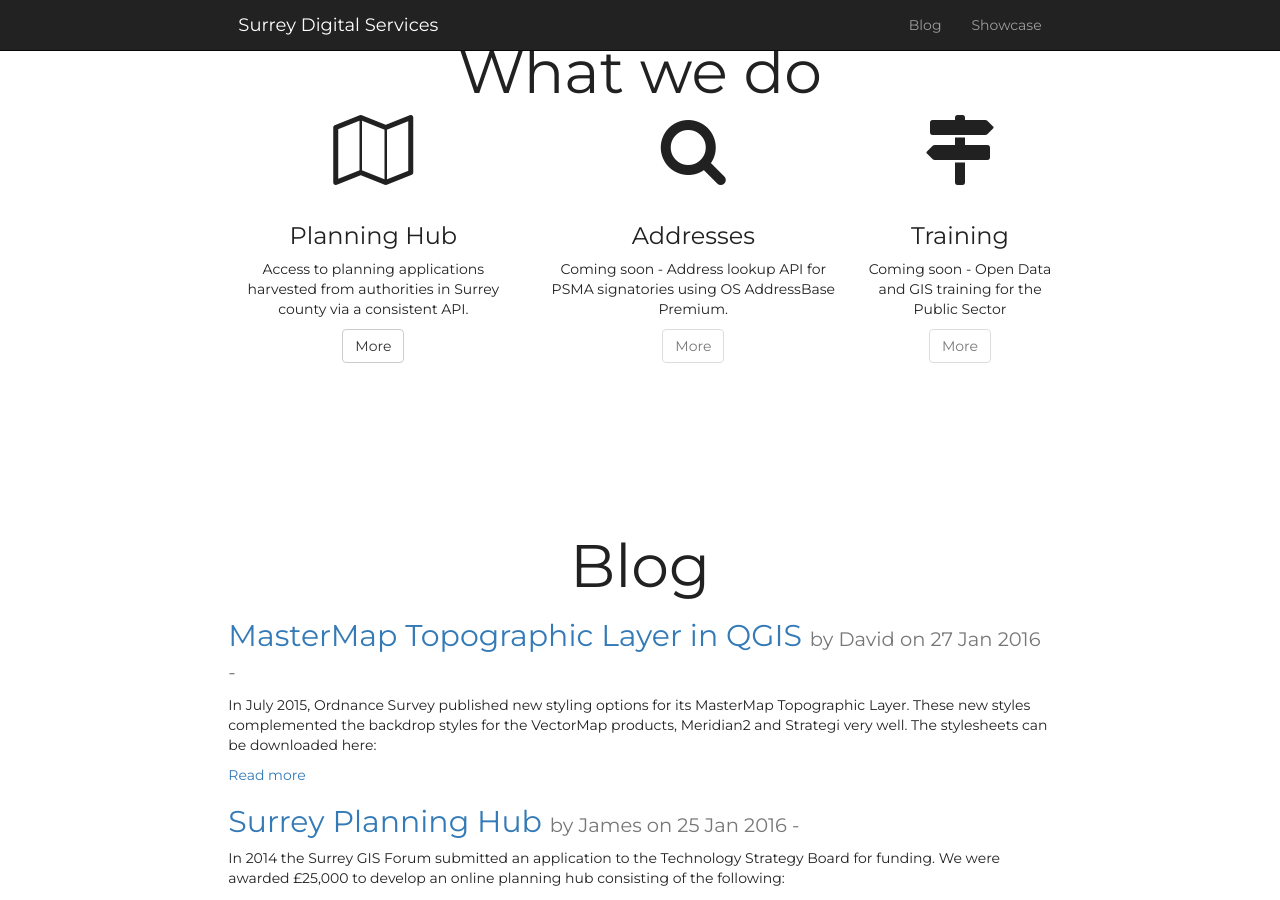
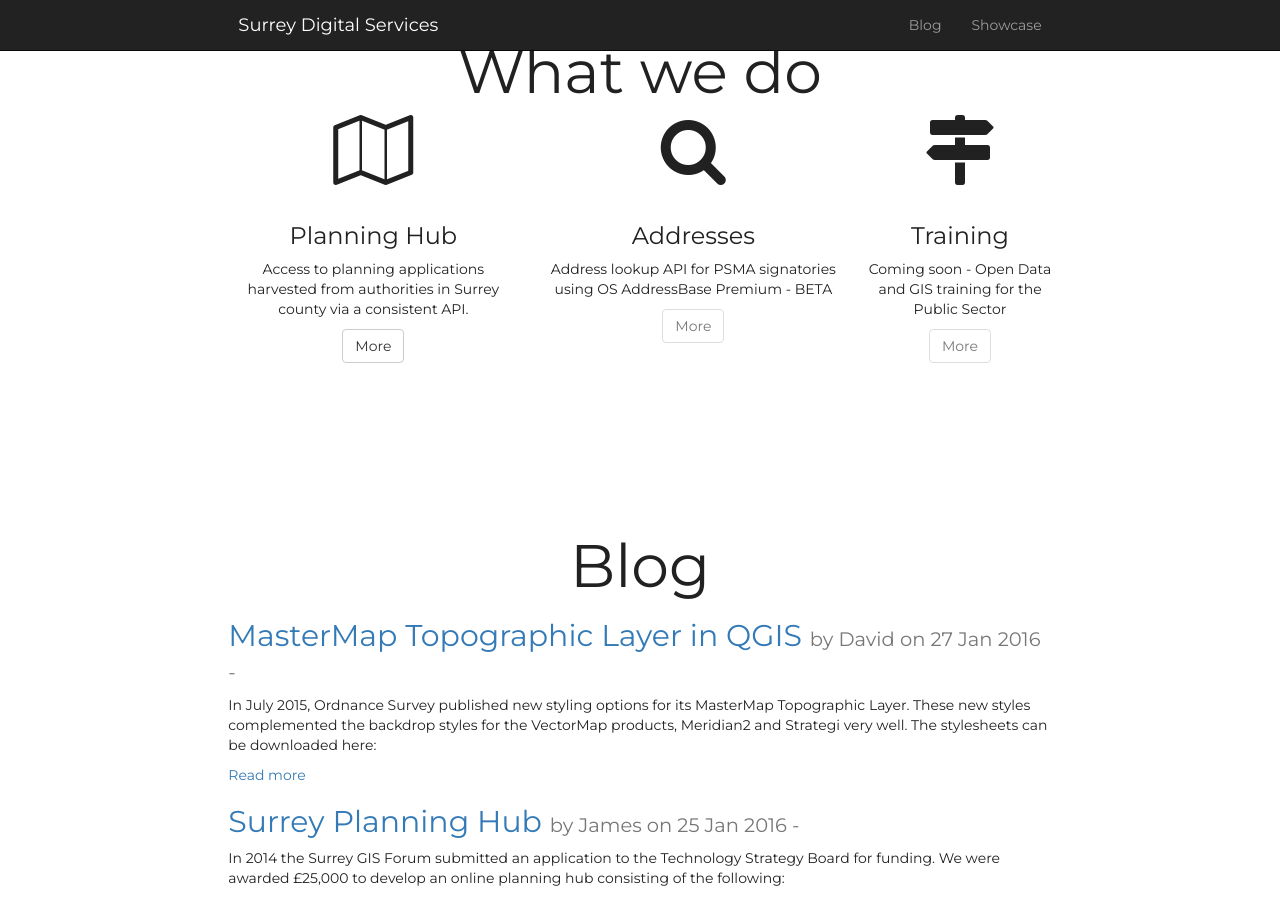
Before and after one commit to surreydigitalservices/surreydigitalservices.github.io, a Jekyll site: the page built from index.html, in a window 1280 px wide and 900 px high, scrolled down 951 px. Built offline with Jekyll 4.4.1, drawn with Linux system fonts in a browser that asks for light colours; nearby versions of some CDN libraries; comment, search, counter and statistics services are not loaded.

Commit message:
Update index.html
Change link to Address Lookup API

```diff
--- a/index.html
+++ b/index.html
@@ -33,8 +33,8 @@
                                 <span class="fa fa-search fa-5x"></span>
                             </div>
                             <h3>Addresses</h3>
-                            <p>Coming soon - Address lookup API for PSMA signatories using OS AddressBase Premium.</p>
-                            <p><a href="http://digitalservices.surreyi.gov.uk/" class="btn btn-default disabled">More</a></p>
+                            <p>Address lookup API for PSMA signatories using OS AddressBase Premium - BETA</p>
+                            <p><a href="http://surreydigitalservices.github.io/sds-addresses/" class="btn btn-default disabled">More</a></p>
                         </div>
                         <div class="col-md-2">
                             <div class="text-center">
```
